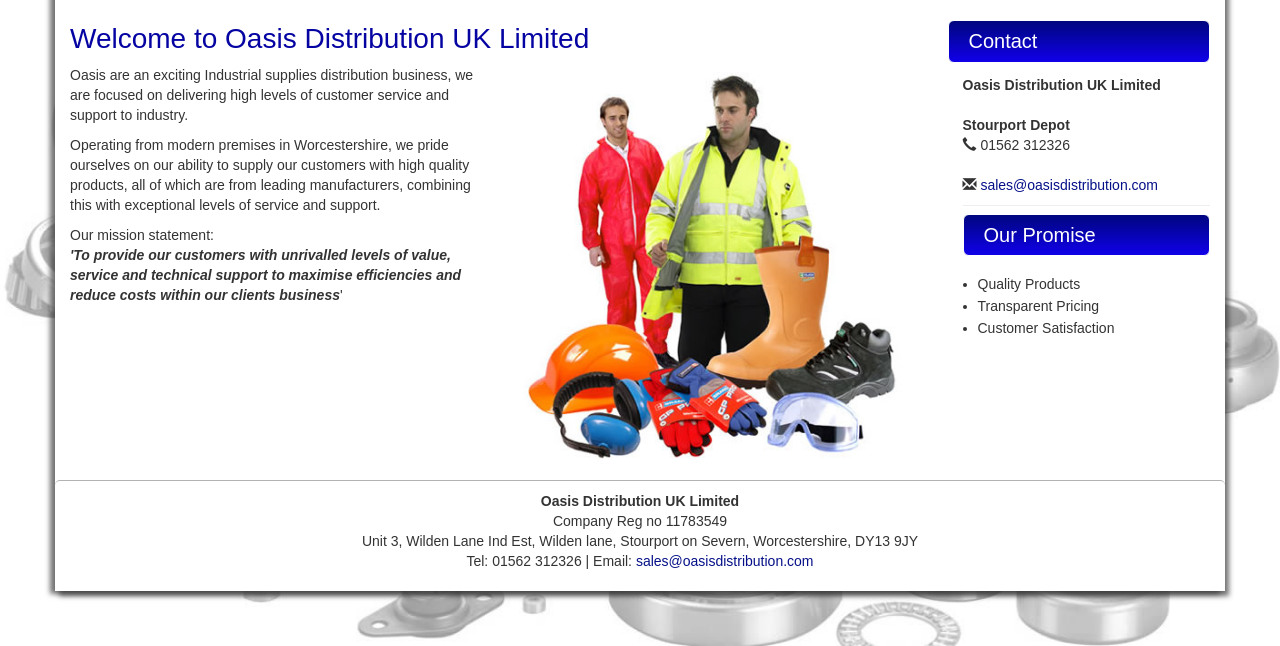
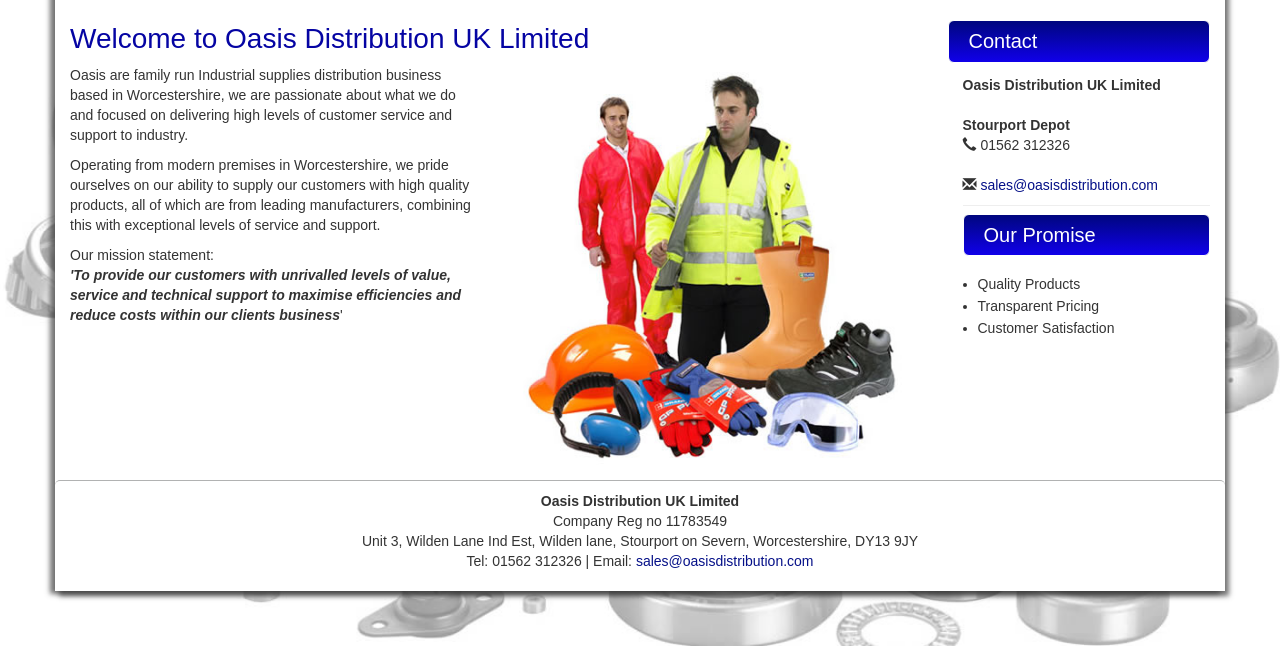
Before and after one commit to Dacard191/ocean-web, a plain HTML site: page index.html in a window 1280 px wide. Shown: the part 154-800 px from the top of the page. Drawn offline with Linux system fonts and the light colour scheme; a web font is replaced by a local one.

Commit message:
Update index.html
About Change

```diff
--- a/index.html
+++ b/index.html
@@ -147,10 +147,10 @@
           <div class="row">
             <div class="col-sm-6">
               <p>
-                Oasis are an exciting Industrial supplies distribution business,
-                we are focused on delivering high levels of customer service and
-                support to industry.
-              </p>
+                Oasis are family run Industrial supplies distribution business based in Worcestershire,
+                we are passionate about what we do and focused on delivering high levels of customer service
+                and support to industry.
+             </p>
               <p>
                 Operating from modern premises in Worcestershire, we pride
                 ourselves on our ability to supply our customers with high
```
